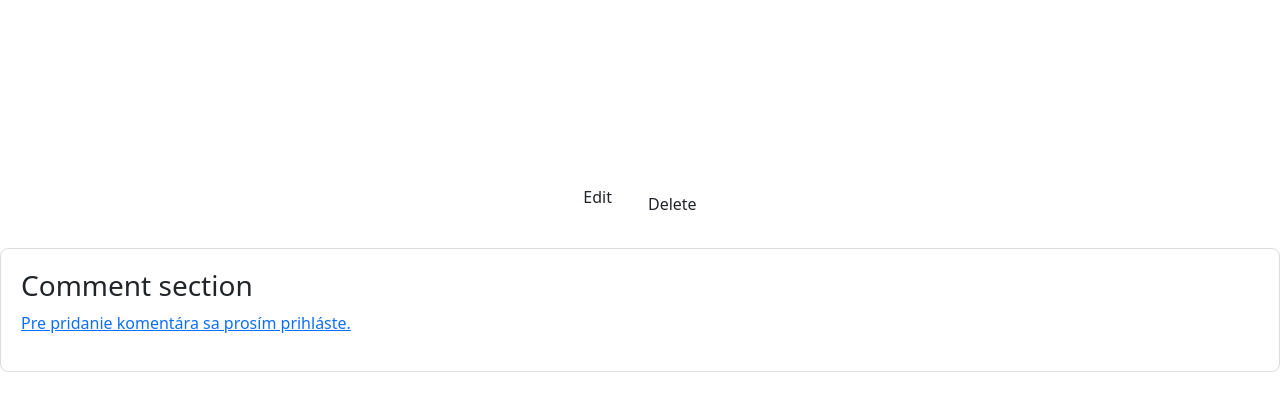
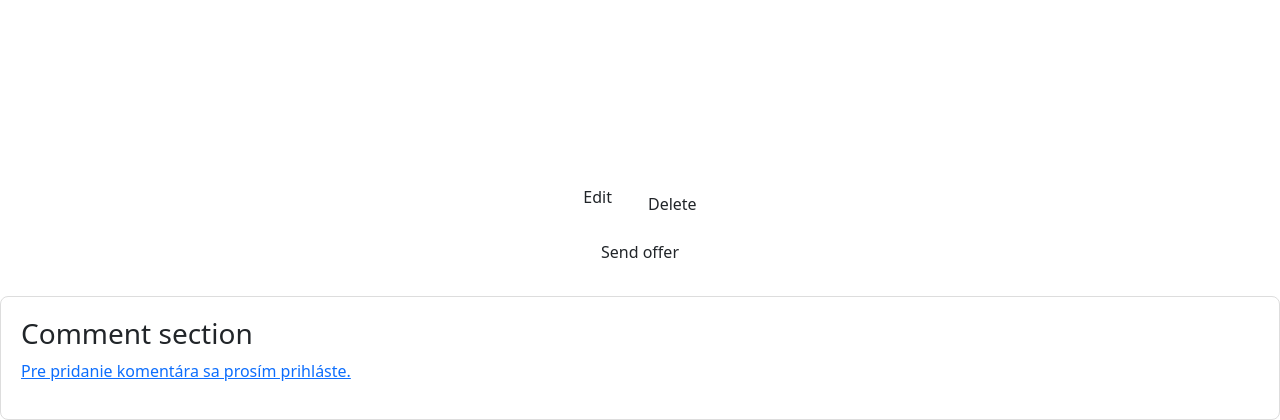
Before and after one commit to ApetitoNatierka/Semestralna_praca_VAII, a Laravel app: page /product/1 in a window 1280 px wide. Shown: the part 1131-1551 px from the top of the page. Before the commit the page ends 1503 px from the top, so only its background shows below. Run offline with Laravel 10, Linux system fonts and the light colour scheme; data that the repository does not hold is empty; some libraries are stand-ins or nearby versions.

Commit message:
pridanie Controlleru offer

```diff
--- a/public/css/styles_product.css
+++ b/public/css/styles_product.css
@@ -157,3 +157,9 @@ button.add-comment-btn {
 button.add-comment-btn:hover {
     background-color: #0056b3;
 }
+
+.offer_section {
+    display: flex;
+    align-items: center;
+    justify-content: center;
+}
--- a/resources/views/product.blade.php
+++ b/resources/views/product.blade.php
@@ -47,6 +47,17 @@
                 </form>
         @endif
     </div>
+    <div class="offer_section">
+        @if(auth()->check())
+            <a href="/send_offer/{{$product->id}}">
+                <button class="btn btn--secondary">Send offer</button>
+            </a>
+        @else
+            <a href="/sign_in">
+                <button class="btn btn--secondary">Send offer</button>
+            </a>
+        @endif
+    </div>
     <div class="comments-section">
         <h3>Comment section</h3>
 
```
Also changed, not shown: app/Http/Controllers/OffersController.php (added, +11 -0 lines), resources/views/offers.blade.php (added, +7 -0 lines), resources/views/send_offer.blade.php (added, +7 -0 lines), public/css/styles_offers.css (added), public/css/styles_send_offer.css (added), routes/web.php (line endings or trailing spaces).
